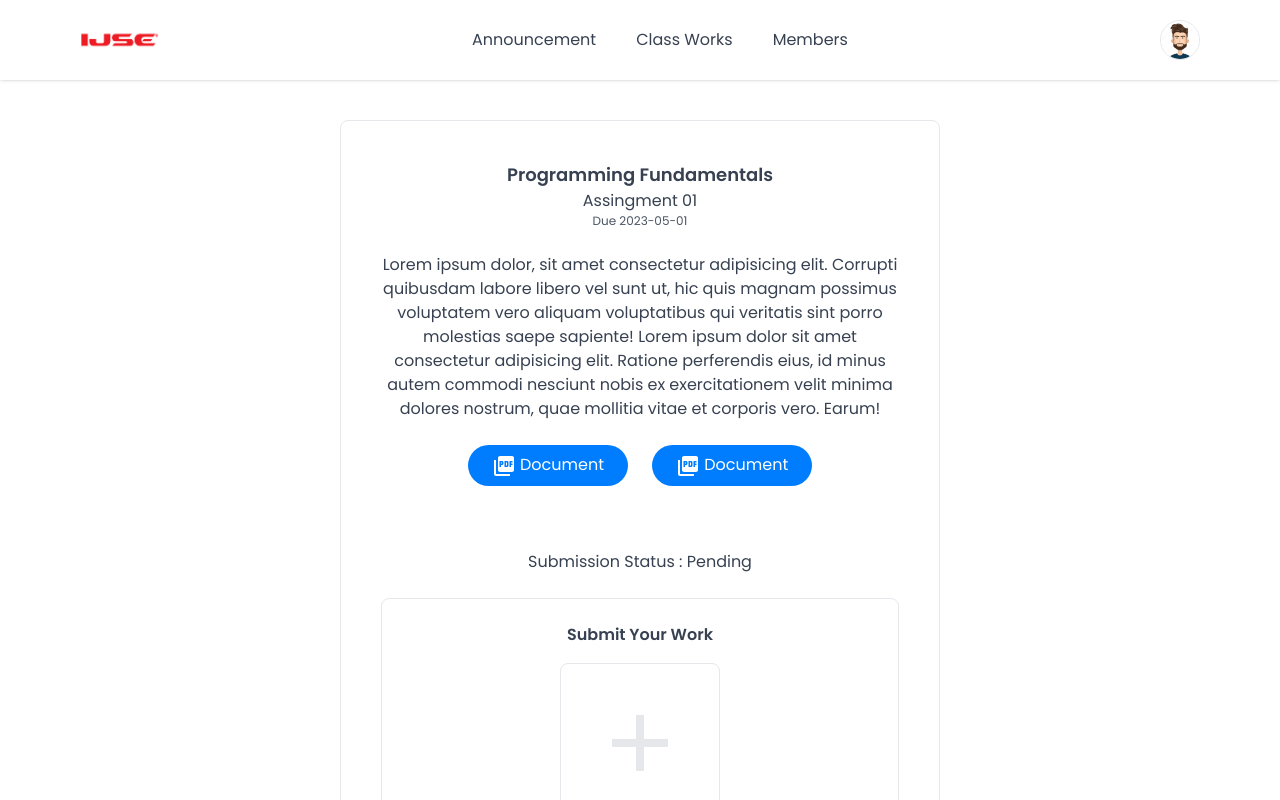
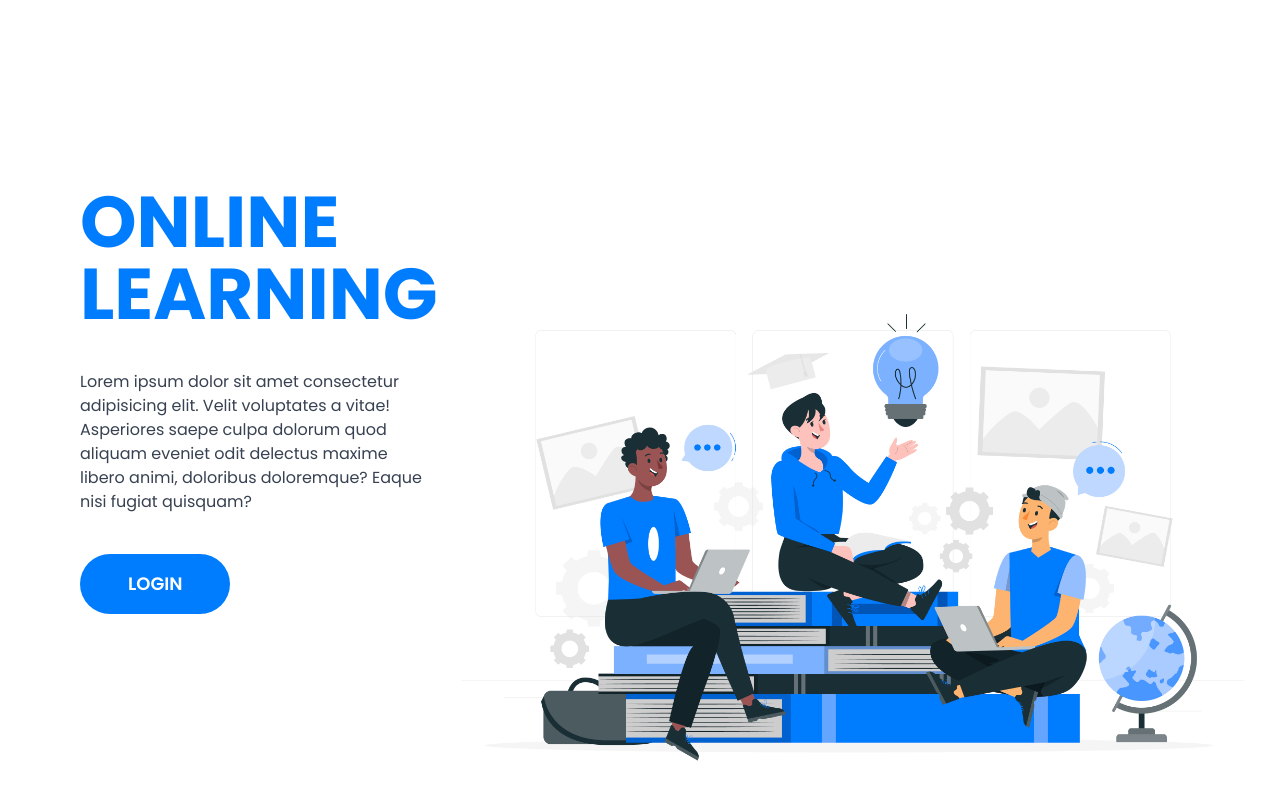
Before and after one commit to Sandun-Induranga/Learning-Management-System, a React (Vite) app in the folder frontend/: page / in a window 1280 px wide. Shown: the top 800 px of the page. Built offline with nearby package versions, Linux system fonts and the light colour scheme; the HTML template or start-up script is replaced by a standard one.

Commit message:
Added Routes

```diff
--- a/frontend/src/App.tsx
+++ b/frontend/src/App.tsx
@@ -2,6 +2,7 @@ import Home from "./pages/Home";
 import Login from "./pages/Login";
 import Announcement from "./pages/Announcements";
 import ClassWorks from "./pages/ClassWorks/ClassWorks";
+import Content from "./components/Content";
 
 function App() {
   return (
@@ -9,7 +10,8 @@ function App() {
       {/* <Home /> */}
       {/* <Login /> */}
       {/* <Announcement /> */}
-      <ClassWorks />
+      {/* <ClassWorks /> */}
+      <Content />
     </>
   );
 }
--- a/frontend/src/components/Content/Content.tsx
+++ b/frontend/src/components/Content/Content.tsx
@@ -1,5 +1,20 @@
+import { Route, Routes } from "react-router-dom";
+import Home from "../../pages/Home";
+import Login from "../../pages/Login";
+import Announcements from "../../pages/Announcements";
+import ClassWorks from "../../pages/ClassWorks/ClassWorks";
+
 const Content = () => {
-  return <div>Content</div>;
+  return (
+    <>
+      <Routes>
+        <Route path="/" element={<Home />}></Route>
+        <Route path="/login" element={<Login />}></Route>
+        <Route path="/student" element={<Announcements />}></Route>
+        <Route path="/student/class-work" element={<ClassWorks />}></Route>
+      </Routes>
+    </>
+  );
 };
 
 export default Content;
--- a/frontend/src/components/Header/Header.tsx
+++ b/frontend/src/components/Header/Header.tsx
@@ -17,9 +17,9 @@ const Header = () => {
       <header className="w-full h-20 fixed px-10 sm:px-20 flex justify-between items-center shadow top-0 z-50 bg-white">
         <img src={logo} className="w-20" alt="" />
         <nav className="sm:flex gap-10 text-gray-700 hidden">
-          <NavLink to={"/announcement"}>Announcement</NavLink>
-          <NavLink to={"/announcement"}>Class Works</NavLink>
-          <NavLink to={"/announcement"}>Members</NavLink>
+          <NavLink to={"/student"}>Announcement</NavLink>
+          <NavLink to={"/student/class-work"}>Class Works</NavLink>
+          <NavLink to={"/student/members"}>Members</NavLink>
         </nav>
         <div className="hidden sm:inline-block">
           <Avatar className="border" src={userImage}></Avatar>
--- a/frontend/src/pages/Home/Home.tsx
+++ b/frontend/src/pages/Home/Home.tsx
@@ -1,3 +1,4 @@
+import { NavLink } from "react-router-dom";
 import mainImage from "../../assets/main-page-image.jpg";
 
 const Home = () => {
@@ -16,9 +17,11 @@ const Home = () => {
               eveniet odit delectus maxime libero animi, doloribus doloremque?
               Eaque nisi fugiat quisquam?
             </p>
-            <button className="px-12 py-4 bg-sky-edited-500 text-lg text-white rounded-full w-max font-semibold">
-              LOGIN
-            </button>
+            <NavLink to={"/login"}>
+              <button className="px-12 py-4 bg-sky-edited-500 text-lg text-white rounded-full w-max font-semibold">
+                LOGIN
+              </button>
+            </NavLink>
           </div>
           <div className="w-2/3 h-full flex justify-center items-end">
             <img src={mainImage} className="w-11/12" alt="" />
--- a/frontend/src/pages/Login/Login.tsx
+++ b/frontend/src/pages/Login/Login.tsx
@@ -1,5 +1,6 @@
 import { Person2, Password } from "@mui/icons-material";
 import { Button, Checkbox, FormControlLabel, TextField } from "@mui/material";
+import { NavLink } from "react-router-dom";
 
 const Login = () => {
   return (
@@ -35,9 +36,11 @@ const Login = () => {
           control={<Checkbox />}
           label="Remember Me"
         />
-        <Button variant="contained" fullWidth className="!bg-sky-edited-500">
-          Login
-        </Button>
+        <NavLink className="w-full" to={"/student"}>
+          <Button variant="contained" fullWidth className="!bg-sky-edited-500">
+            Login
+          </Button>
+        </NavLink>
       </form>
     </main>
   );
```
